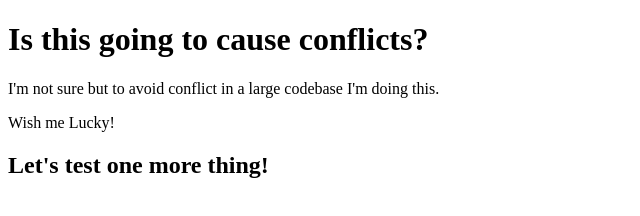
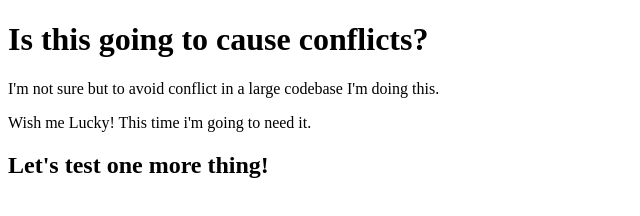
Before and after one commit to paulocuambe/tests, a plain HTML site: page index.html in a window 1280 px wide. Shown: the whole page, without its empty margins (0-640 px from the left). Drawn offline with Linux system fonts and the light colour scheme.

Commit message:
lets confuse git

```diff
--- a/index.html
+++ b/index.html
@@ -8,7 +8,7 @@
 <body>
     <h1>Is this going to cause conflicts?</h1>
     <p>I'm not sure but to avoid conflict in a large codebase I'm doing this.</p>
-    <p>Wish me Lucky!</p>
+    <p>Wish me Lucky! This time i'm going to need it.</p>
 
     <article>
         <h2>Let's test one more thing!</h2>
```
